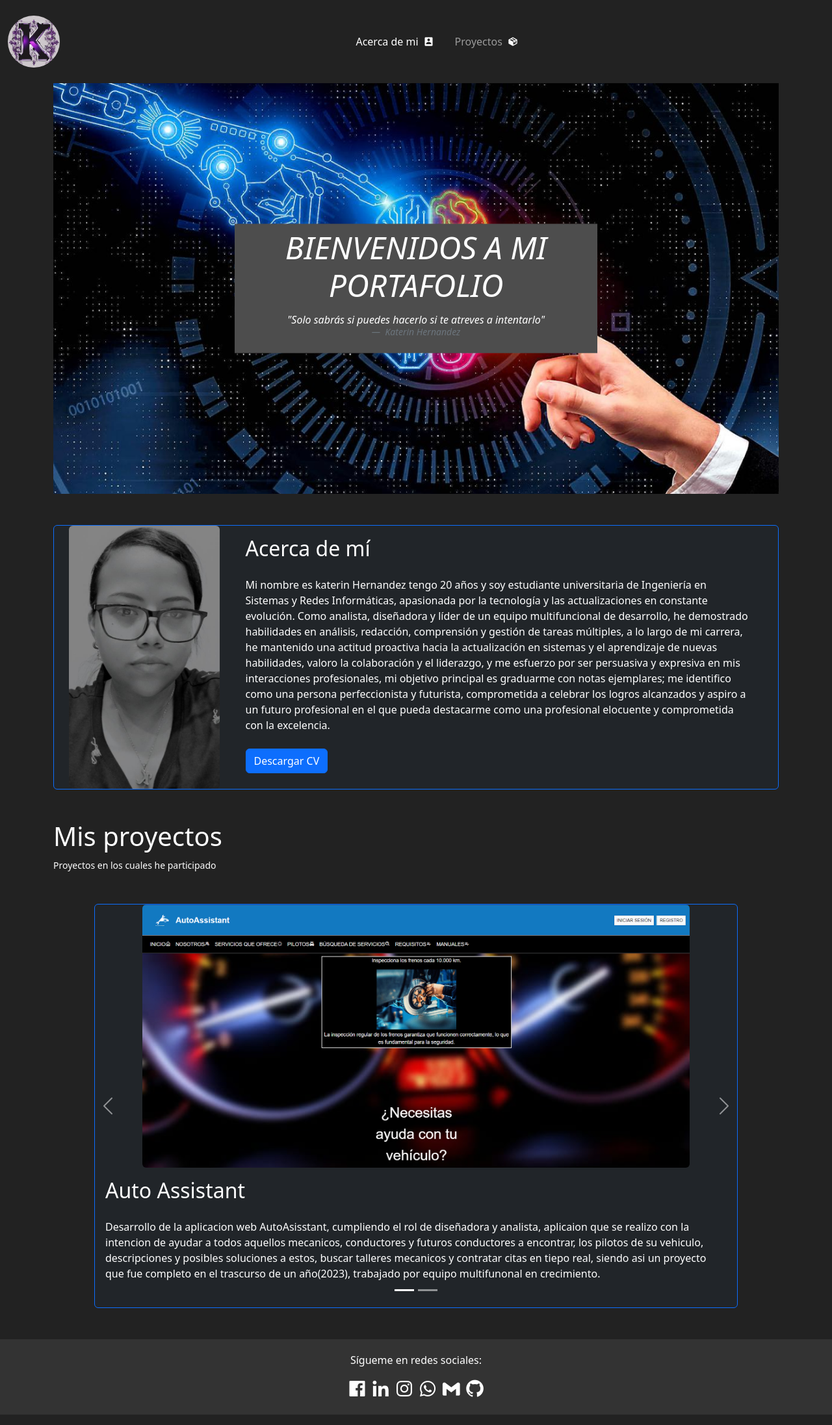
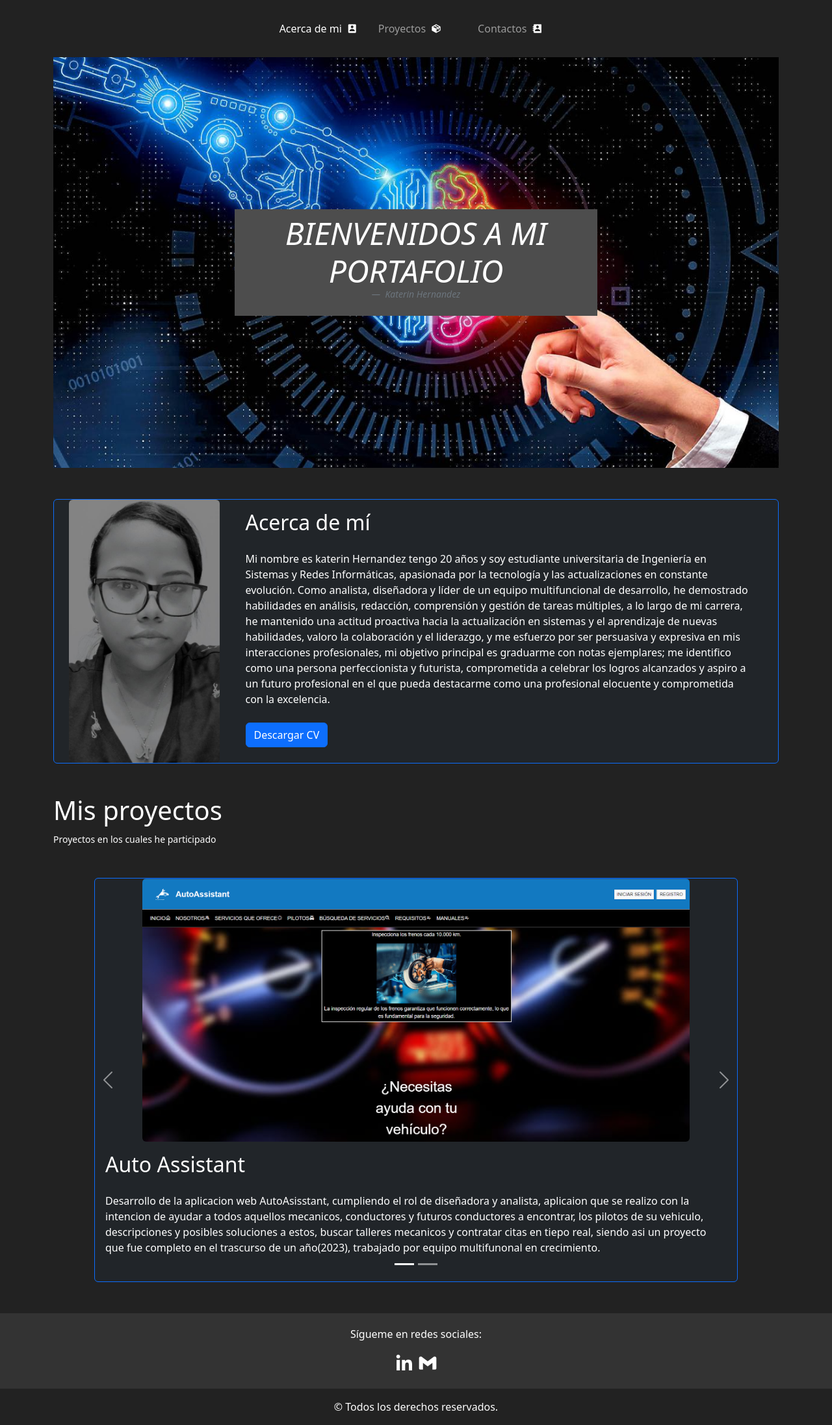
Before and after one commit to Estela25/Portafolio, a plain HTML site: page index.html in a window 1280 px wide. Shown: the whole page at 65% size. Drawn offline with nearby package versions, Linux system fonts and the light colour scheme.

Commit message:
arreglos

```diff
--- a/index.html
+++ b/index.html
@@ -15,7 +15,7 @@
     <nav class="my-3 navbar navbar-expand-lg bg-secondary-tertiary navbar-dark justify-content-center">
         <div class="container-fluid">
             <div class="d-flex align-items-center">
-                <img class="rounded-circle" src="./images/Diseño sin título.jpg" alt="" height="80">
+                <!--<img class="rounded-circle" src="./images/Diseño sin título.jpg" alt="" height="80">-->
             </div>
 
             <button class="navbar-toggler" type="button" data-bs-toggle="collapse" data-bs-target="#navbarNavDropdown"
@@ -33,8 +33,14 @@
                         <a class="nav-link" href="#carouselExampleCaptions">Proyectos</a>
                         <i class='bx bxs-package'></i>
                     </li>
+                    <li class="nav-item d-flex justify-content-center align-items-center mx-4">
 
-                    <div id="google_translate_element"></div>
+                        <a class="nav-link" href="#contactos">Contactos</a>
+                        <i class='bx bxs-contact' ></i>
+                    </li>
+
+
+                   <!-- <div id="google_translate_element"></div>-->
                 </ul>
             </div>
         </div>
@@ -50,7 +56,7 @@
 
                         <figure class="quote-text mt-3">
                             <blockquote class="blockquote">
-                                <p class="quote-text">"Solo sabrás si puedes hacerlo si te atreves a intentarlo"</p>
+                              <!-- <p class="quote-text">"Solo sabrás si puedes hacerlo si te atreves a intentarlo"</p>-->
                             </blockquote>
                             <figcaption class="blockquote-footer">
                                 Katerin Hernandez</cite>
@@ -87,13 +93,13 @@
             </div>
         </div>
 
-        <div>
+        <div id="carouselExampleCaptions">
             <h1>Mis proyectos</h1>
             <small class="">Proyectos en los cuales he participado</small>
         </div>
 
 
-        <div id="carouselExampleCaptions" class="carousel slide my-5">
+        <div  class="carousel slide my-5">
             <div class="carousel-indicators">
                 <button type="button" data-bs-target="#carouselExampleCaptions" data-bs-slide-to="0" class="active"
                     aria-current="true" aria-label="Slide 1"></button>
@@ -174,31 +180,35 @@
         <!-- <i id="btnHome" class='bx bxs-up-arrow-square floating-btn' onclick="scrollToTop()" style='color:#f3eeee'></i> -->
 
     </main>
-    <footer class="text-center">
+    <footer id="contactos" class="text-center">
         <div class="container">
             <p>Sígueme en redes sociales:</p>
             <div class="social-icons">
-                <a href="https://www.facebook.com/profile.php?id=61556733415754" target="_blank"><i
-                        class='bx bxl-facebook-square box-shadow' style="color: #FFFFFF; font-size: xx-large;"></i></a>
+               <!-- <a href="https://www.facebook.com/profile.php?id=61556733415754" target="_blank"><i
+                        class='bx bxl-facebook-square box-shadow' style="color: #FFFFFF; font-size: xx-large;"></i></a>-->
                 <a href="https://www.linkedin.com/in/estela-hernandez-4788352b5/" target="_blank"><i
                         class='bx bxl-linkedin box-shadow' style="color: #FFFFFF; font-size: xx-large;"></i></a>
-                <a href="https://www.instagram.com/stellahernan198709/" target="_blank"><i
-                        class='bx bxl-instagram box-shadow' style="color: #FFFFFF; font-size: xx-large;"></i></a>
-                <a href="https://wa.me/+50376472398" target="_blank"><i class='bx bxl-whatsapp box-shadow'
-                        style="color: #FFFFFF; font-size: xx-large;"></i></a>
+               <!-- <a href="https://www.instagram.com/stellahernan198709/" target="_blank"><i
+                        class='bx bxl-instagram box-shadow' style="color: #FFFFFF; font-size: xx-large;"></i></a>-->
+               <!-- <a href="https://wa.me/+50376472398" target="_blank"><i class='bx bxl-whatsapp box-shadow'
+                        style="color: #FFFFFF; font-size: xx-large;"></i></a>-->
                 <a href="mailto:stellahernandez912@gmail.com" target="_blank"><i class='bx bxl-gmail box-shadow'
                         style="color: #FFFFFF; font-size: xx-large;"></i></a>
-                <a href="https://github.com/Estela25" target="_blank"><i class='bx bxl-github box-shadow'
-                        style="color: #FFFFFF; font-size: xx-large;"></i></a>
+               <!-- <a href="https://github.com/Estela25" target="_blank"><i class='bx bxl-github box-shadow'
+                        style="color: #FFFFFF; font-size: xx-large;"></i></a>-->
             </div>
         </div>
     </footer>
     <div id="btnHome" class="fixed-bottom text-end mb-3 me-3">
         <a class="btn btn-light" href="#" onclick="scrollToTop()">
-            <i class='bx bx-up-arrow-alt' style="font-size: xx-large;"></i>
+            <i class='bx bx-up-arrow-alt' style="font-size: large;"></i>
         </a>
     </div>
-
+    <div class="copyright text-center mt-3">
+        <p>
+          © <span id="currentYear"></span> Todos los derechos reservados.
+        </p>
+      </div>
     <script>
         // Función para el desplazamiento suave
         document.querySelectorAll('a[href^="#"]').forEach(anchor => {
@@ -286,8 +296,12 @@
         window.addEventListener('scroll', checkScrollPosition);
 
         checkScrollPosition();
+
+
     </script>
     <script src="https://cdn.jsdelivr.net/npm/bootstrap@5.3.3/dist/js/bootstrap.bundle.min.js"></script>
+
+
 </body>
 
 </html>
```
